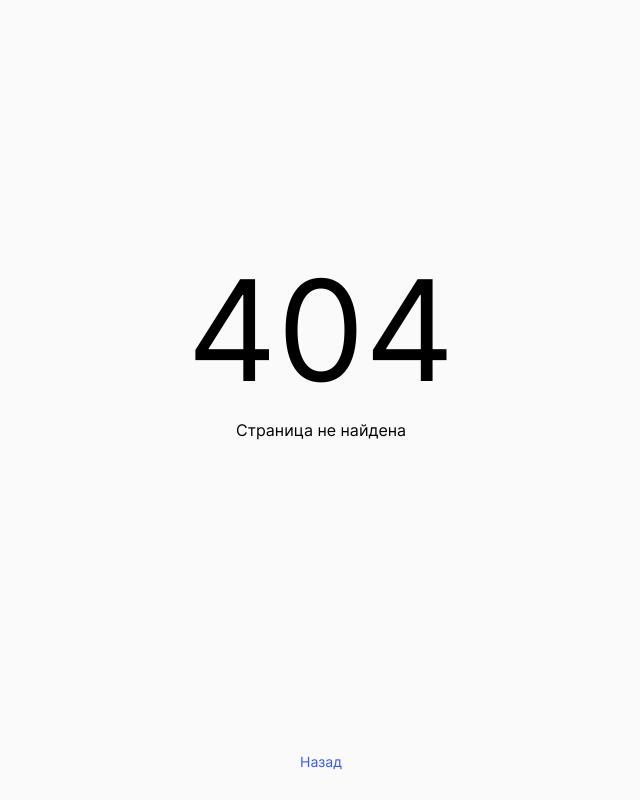
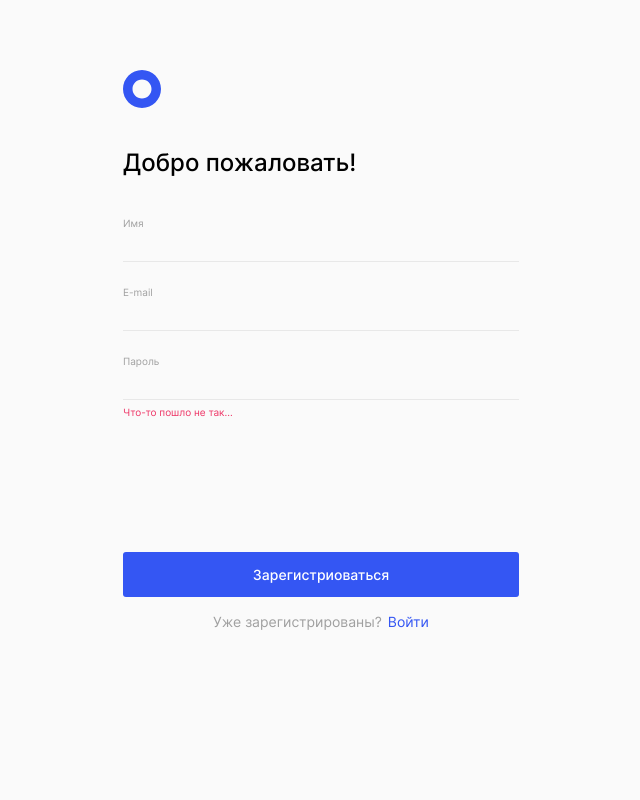
Before and after one commit to ilyaternovykh/movies-explorer-frontend, a React (Create React App) app: page /signup in a window 1280 px wide. Before the commit this address had no page. Shown: the whole page, without its empty margins (319-959 px from the left). Built offline with nearby package versions, Linux system fonts and the light colour scheme.

Commit message:
feat: сверстать компонент Register

```diff
--- a/src/components/App/App.css
+++ b/src/components/App/App.css
@@ -18,6 +18,10 @@
   padding: 0 18px;
 }
 
+.profile-padding {
+  padding: 0 30px;
+}
+
 @media screen and (min-width: 768px) {
   .page-padding {
     padding: 0 50px;
--- a/src/components/App/App.js
+++ b/src/components/App/App.js
@@ -7,6 +7,7 @@ import Movies from '../Movies/Movies';
 import SavedMovies from '../SavedMovies/SavedMovies';
 import MenuPopup from '../MenuPopup/MenuPopup';
 import PageNotFound from '../PageNotFound/PageNotFound';
+import Register from '../Register/Register';
 
 
 function App() {
@@ -50,6 +51,11 @@ function App() {
           <SavedMovies />
           <Footer />
         </Route>
+        <Route path="/signup">
+          <Register
+             button="Зарегистриоваться"
+          />
+        </Route>
         <Route path="*">
           <PageNotFound />
         </Route>
--- a/src/components/Navigation/Navigation.js
+++ b/src/components/Navigation/Navigation.js
@@ -9,7 +9,7 @@ function Navigation({ link, menuValue, onSignIn, headerStatus, onMenuPopup }) {
     <>
     {headerStatus ?
       <nav className="header__account">
-        <Link to={link} className="header__account-link">{menuValue}</Link>
+        <Link to='/signup' className="header__account-link">{menuValue}</Link>
         <button onClick={onSignIn} className="header__account-button">Войти</button>
       </nav>
       :
--- /dev/null
+++ b/src/components/Register/Register.css
@@ -0,0 +1,213 @@
+.register {
+  margin: 0;
+  max-width: 100%;
+  height: 100vh;
+  display: flex;
+  flex-direction: row;
+  justify-content: center;
+  align-items: stretch;
+}
+
+.register__content {
+  max-width: 396px;
+  width: 100%;
+  margin-top: 56px;
+  display: flex;
+  flex-direction: column;
+  align-items: center;
+  justify-content: space-between;
+}
+
+.register__form-group {
+  display: flex;
+  flex-direction: column;
+  justify-content: flex-start;
+  align-items: center;
+  flex-grow: 2;
+  width: 100%;
+}
+
+.register__question-group {
+  /* flex-grow: 1; */
+}
+
+.register__title-group {
+  display: flex;
+  flex-direction: column;
+  justify-content: flex-start;
+  align-items: center;
+}
+
+.register__logo {
+  box-sizing: border-box;
+  width: 38px;
+  height: 38px;
+  margin: 0;
+  padding: 0;
+  background-image: url('../../images/header-logo.svg');
+  background-size: contain;
+  background-repeat: no-repeat;
+  background-position: center;
+  /* margin-top: 18px; */
+  /* margin-left: 14px; */
+}
+
+.register__title {
+  margin: 0;
+  padding: 0;
+  margin-top: 50px;
+  font-weight: 500;
+  font-size: 24px;
+  line-height: 29px;
+}
+
+.form {
+  margin-top: 80px;
+  display: flex;
+  flex-direction: column;
+  justify-content:space-between;
+  align-items: center;
+  flex-grow: 2;
+  width: 100%;
+}
+
+.form__input-group {
+  margin: 0;
+  padding: 0;
+  display: flex;
+  flex-direction: column;
+  justify-content: flex-start;
+  align-items: stretch;
+  width: 100%;
+}
+
+.form__input-title {
+  margin: 0;
+  padding: 0;
+  font-weight: 400;
+  font-size: 10px;
+  line-height: 12px;
+  color: #A0A0A0;
+  margin-bottom: 5px;
+  padding-top: 24px;
+}
+
+.form__input-title:first-of-type {
+  padding-top: 0;
+}
+
+.form__input {
+  margin: 0;
+  padding: 0;
+  background: none;
+  border: none;
+  border-bottom: 1px solid #E8E8E8;
+  /* margin-bottom: 10px; */
+  height: 27px;
+  font-weight: 400;
+  font-size: 14px;
+  line-height: 17px;
+  color: #000;
+}
+
+.form__input:focus {
+  border-bottom: 1px solid #3456F3;
+}
+
+.form__error {
+  margin: 0;
+  padding: 0;
+  margin-top: 6px;
+  font-weight: 400;
+  font-size: 10px;
+  line-height: 12px;
+  color: #EE3465;
+}
+
+.form__submit {
+  margin: 0;
+  padding: 0;
+  background-color: #3456F3;
+  border: none;
+  border-radius: 3px;
+  width: 260px;
+  height: 45px;
+  color: #FFF;
+  font-weight: 500;
+  font-size: 12px;
+  line-height: 14.5px;
+  cursor: pointer;
+}
+
+.form__submit:hover {
+  opacity: 0.8;
+}
+
+.register__question-group {
+  font-weight: 400;
+  font-size: 12px;
+  line-height: 14.5px;
+  display: flex;
+  flex-direction: row;
+  align-items: flex-start;
+  justify-content: center;
+  margin-top: 14px;
+}
+
+.register__question {
+  color: #A0A0A0;
+  margin: 0;
+  padding: 0;
+  margin-right: 7px;
+}
+
+
+
+@media screen and (min-width: 768px) {
+  .register__content {
+    margin-top: 232px;
+    justify-content: flex-start;
+  }
+
+  .register__form-group {
+    flex-grow: 0;
+  }
+
+  .register__title-group {
+    align-items: flex-start;
+    align-self: flex-start;
+  }
+
+  .register__title {
+    margin-top: 40px;
+  }
+
+  .form {
+    margin-top: 40px;
+    justify-content: flex-start;
+  }
+
+  .form__submit {
+    margin-top: 134px;
+    width: 396px;
+    font-size: 14px;
+    line-height: 17px;
+  }
+
+  .register__question-group {
+    margin-top: 16px;
+    font-size: 14px;
+    line-height: 17px;
+
+  }
+
+  .register__question {
+    margin-right: 6px;
+  }
+}
+
+@media screen and (min-width: 1024px) {
+  .register__content {
+    margin-top: 70px;
+  }
+}
--- /dev/null
+++ b/src/components/Register/Register.js
@@ -0,0 +1,35 @@
+import { Link } from "react-router-dom";
+
+function Register({ button }) {
+
+  return (
+    <div className="register profile-padding">
+      <div className="register__content">
+        <div className="register__form-group">
+          <div className="register__title-group">
+            <div className="register__logo"></div>
+            <h2 className="register__title">Добро пожаловать!</h2>
+          </div>
+          <form className="form">
+            <div className="form__input-group">
+              <p className="form__input-title">Имя</p>
+              <input className="form__input" id="email" name="email" type="text" />
+              <p className="form__input-title">E-mail</p>
+              <input className="form__input" id="email" name="email" type="email" />
+              <p className="form__input-title">Пароль</p>
+              <input className="form__input" id="password" name="password" type="password" />
+              <span className="form__error">Что-то пошло не так...</span>
+            </div>
+            <button className="form__submit">{button}</button>
+          </form>
+        </div>
+        <div className="register__question-group">
+          <p className="register__question">Уже зарегистрированы?</p>
+          <Link className="button button_type_to-main" to="/signin">Войти</Link>
+        </div>
+      </div>
+    </div>
+  );
+}
+
+export default Register;
--- a/src/components/SearchForm/SearchForm.js
+++ b/src/components/SearchForm/SearchForm.js
@@ -13,7 +13,7 @@ function SearchForm() {
             <input  type="text" id="search-input" name="search-input" placeholder="Фильм" className="search-form__input"  />
           </div>
           <div className="search-form__buttons-group">
-            <button type="submit" className="search-form__submit">
+            <button className="search-form__submit">
               <img className="search-form__image-button" src={SearchImageButton} alt="Изображение поиска" />
             </button>
             <FilterCheckbox
--- a/src/index.css
+++ b/src/index.css
@@ -18,3 +18,4 @@
 @import url("./components/SearchForm/SearchForm.css");
 @import url("./components/FilterCheckbox/FilterCheckbox.css");
 @import url("./components/PageNotFound/PageNotFound.css");
+@import url("./components/Register/Register.css");
```
